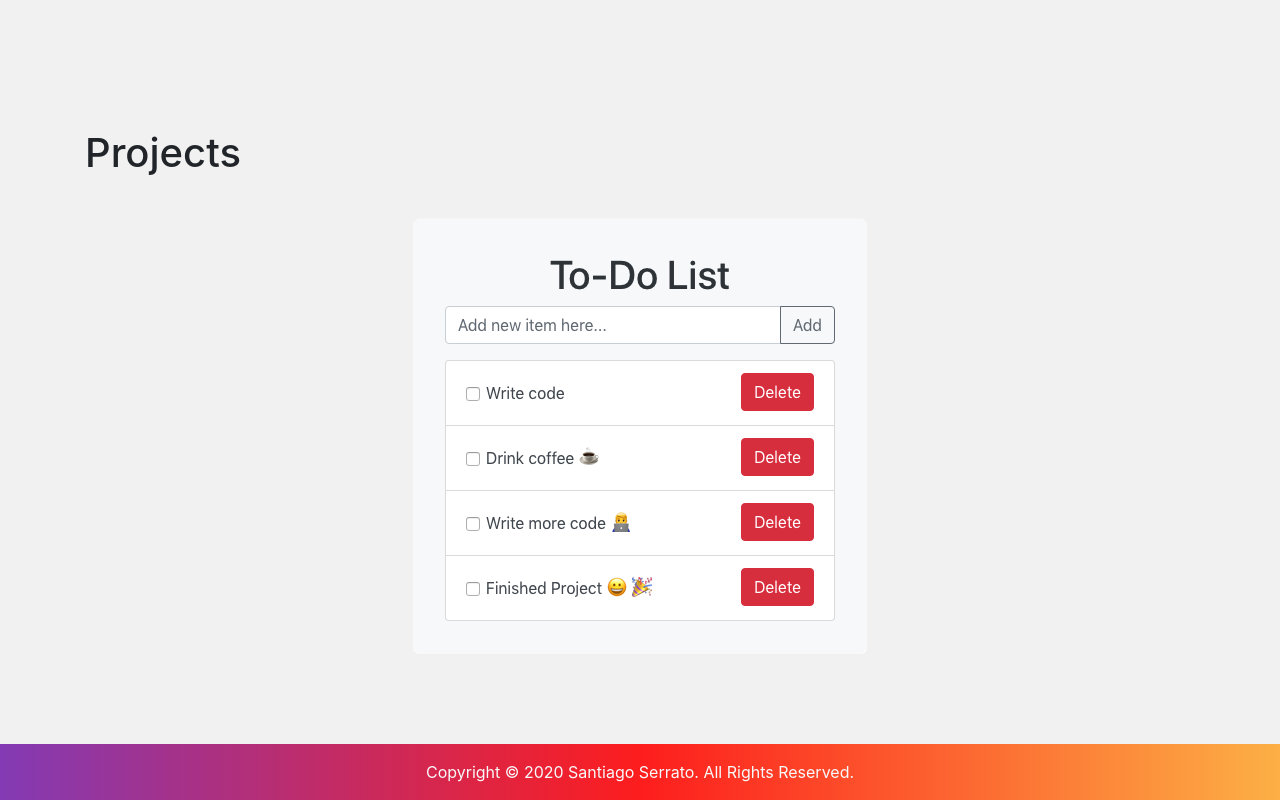
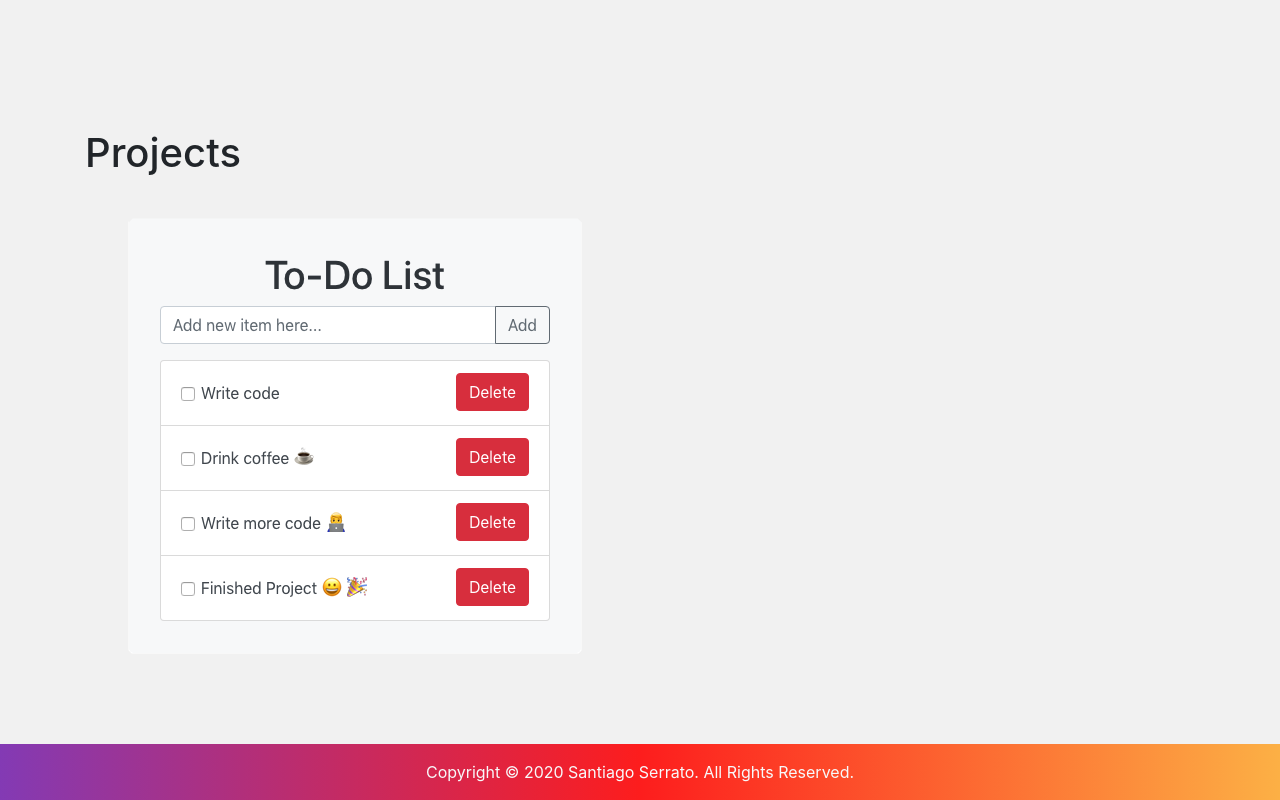
Before and after one commit to santiagoserrato/santiagoserrato.github.io, a React (Create React App) app: page / in a window 1280 px wide. Shown: the part 3173-3973 px from the top of the page. Built offline with nearby package versions, Linux system fonts and the light colour scheme.

Commit message:
Add placeholder for second project

```diff
--- a/src/components/Projects.js
+++ b/src/components/Projects.js
@@ -40,7 +40,7 @@ class Projects extends React.Component {
             transform: "translate(-50%, -50%)",
             padding: "10px"
         };
-
+        // Company develops HR & Payroll Software.
         return (
             <Jumbotron id="projects" fluid className='mb-0' style={{backgroundColor: '#f1f1f1'}}>
                 <Container>
@@ -52,13 +52,15 @@ class Projects extends React.Component {
                     </Row>
 
                     <Row className="py-2">
-                        <Col className="py-2">
-                            <a href="#demoComingSoon">
+                        <Col className="py-2" md={6}>
                             <div style={{position: "relative", textAlign: "center"}} onMouseEnter={this.toggleIsHovering} onMouseLeave={this.toggleIsHovering}>
-                                <Image src={todoListPreview} className="img-fluid px-4" style={this.state.isHovering ? imageHoverStyle : imageStyle} />
-                                <Button variant="primary" style={this.state.isHovering ? buttonHoverStyle : buttonStyle}>Demo Coming Soon</Button>
+                                <a href="#demoComingSoon">
+                                    <Image src={todoListPreview} className="img-fluid px-4" style={this.state.isHovering ? imageHoverStyle : imageStyle} />
+                                    <Button variant="primary" style={this.state.isHovering ? buttonHoverStyle : buttonStyle}>Demo Coming Soon</Button>
+                                </a>
                             </div>
-                            </a>
+                        </Col>
+                        <Col className="py-2" md={6}>
                         </Col>
                     </Row>
 
```
